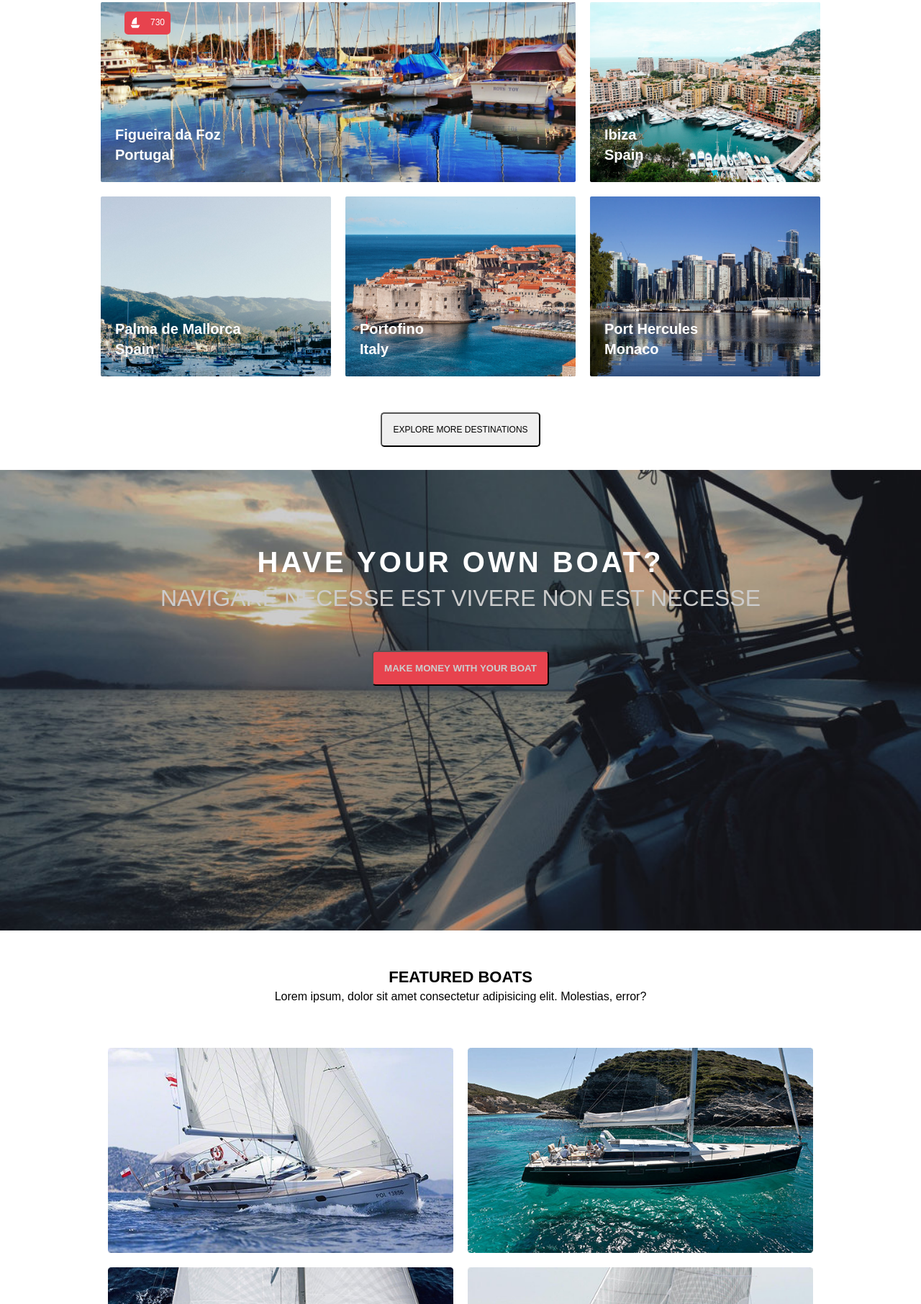
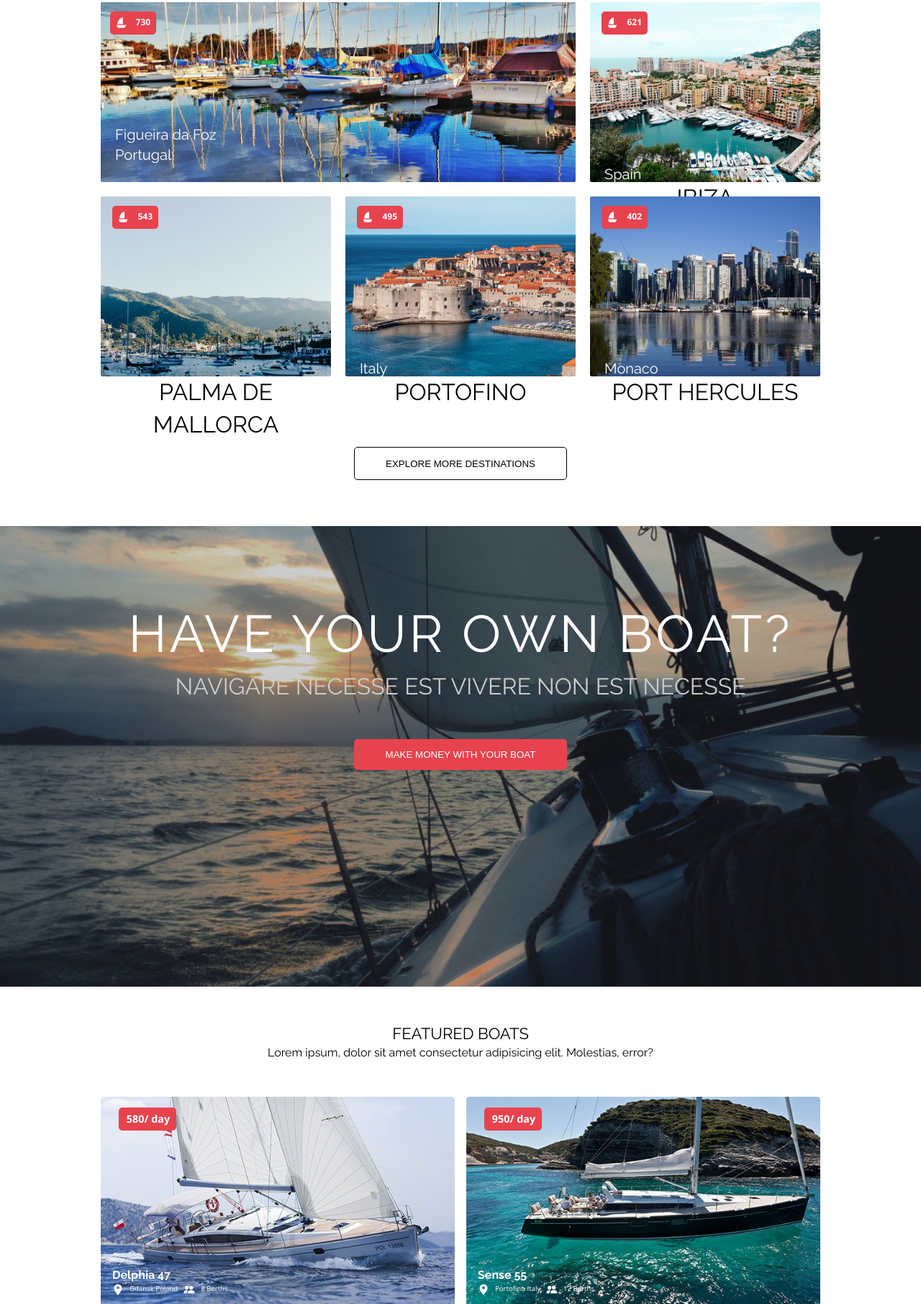
Before and after one commit to Diegoireland1975/Nava-Boat, a plain HTML site: page index.html in a window 1280 px wide. Shown: the part 988-2800 px from the top of the page at 72% size. Drawn offline with nearby package versions, Linux system fonts and the light colour scheme.

Commit message:
added icons and boats name in featured boats section

```diff
--- a/css/master.css
+++ b/css/master.css
@@ -1,3 +1,6 @@
+@import url("https://fonts.googleapis.com/css2?family=Raleway:wght@400;700&display=swap");
+@import url("https://fonts.googleapis.com/css2?family=Open+Sans:wght@400;700&display=swap");
+
 *,
 *:before,
 *:after {
@@ -6,11 +9,14 @@
   padding: 0;
 }
 body {
-  font-family: Arial, Helvetica, sans-serif;
+  font-family: "Raleway", sans-serif;
   line-height: 1.4;
   overflow-x: hidden;
 }
 
+a {
+  text-decoration: none;
+}
 ul {
   list-style: none;
 }
@@ -32,6 +38,58 @@ img {
   display: block;
 }
 
+.text-center {
+  text-align: center;
+}
+
+.center {
+  display: flex;
+  justify-content: center;
+  align-items: center;
+  margin: 3rem 0 2rem;
+}
+/* Buttons */
+.btn {
+  padding: 0.9rem 2.7rem;
+  border-radius: 5px;
+  text-transform: uppercase;
+  display: inline-block;
+  border: 0;
+  transition: 0.4s ease;
+  white-space: nowrap;
+}
+
+.btn-icon {
+  position: relative;
+  border-top-left-radius: 0;
+  border-bottom-left-radius: 0;
+}
+.btn-icon:before {
+  content: "";
+  top: 20%;
+  left: 13%;
+  position: absolute;
+  background: url(../img/sailboat.svg) no-repeat;
+  background-size: 1.2rem 1.2rem;
+  height: 18px;
+  width: 16px;
+}
+.btn:hover {
+  color: #ccc;
+  background: #e7434e;
+  cursor: pointer;
+}
+
+.btn-primary {
+  background: #e7434e;
+  color: white;
+}
+
+.btn-secondary {
+  background: #fff;
+  color: #000;
+  border: 1px solid #000;
+}
 /* Header */
 header {
   background: url(../img/bow2.jpg) no-repeat center center/cover;
@@ -45,7 +103,7 @@ header h2,
   text-align: center;
   padding-top: 100px;
   color: white;
-  font-weight: bold;
+  font-weight: 400;
   letter-spacing: 4px;
 }
 header p {
@@ -107,39 +165,12 @@ header p {
   outline: 0;
 }
 
+#find-boat button {
+  position: relative;
+  right: 0.3rem;
+}
 ::placeholder {
   font-size: 0.6rem;
-}
-#find-boat button {
-  background: #e7434e;
-  color: white;
-  padding: 0.9rem 1.5rem;
-  border-radius: 5px;
-  text-transform: uppercase;
-  display: inline-block;
-  border: 0;
-  position: relative;
-  width: 200px;
-  position: relative;
-  right: 0.3rem;
-  transition: 0.4s ease;
-}
-
-#find-boat button:before {
-  content: "";
-  top: 15%;
-  left: 15%;
-  position: absolute;
-  background: url(../img/sailboat.svg);
-  background-size: 1.5rem 1.5rem;
-  height: 24px;
-  width: 24px;
-  margin-right: 0.3rem;
-}
-#find-boat button:hover {
-  color: #ccc;
-  background: #e7434e;
-  cursor: pointer;
 }
 
 /* Destinations */
@@ -172,21 +203,6 @@ header p {
   color: #333;
 }
 
-#destinations button {
-  margin-top: 100px;
-  text-align: center;
-  margin: auto;
-  display: block;
-  padding: 15px;
-  border-radius: 5px;
-  text-transform: uppercase;
-  font-size: 12px;
-  transition: 0.4s ease;
-}
-#destinations button:hover {
-  background: #e7434e;
-  cursor: pointer;
-}
 /* Gallery */
 #gallery {
   text-align: center;
@@ -197,6 +213,7 @@ header p {
   text-transform: uppercase;
   margin-bottom: 10px;
   font-size: 2rem;
+  font-weight: 400;
 }
 
 #gallery p {
@@ -238,6 +255,8 @@ header p {
 .gallery .icon .number {
   color: #fff;
   font-size: 12px;
+  font-weight: 700;
+  font-family: "Open Sans", sans-serif;
 }
 .gallery .icon-boat {
   width: 0.9rem;
@@ -266,6 +285,7 @@ header p {
   color: white;
   text-align: left;
   font-size: 20px;
+  font-weight: 400;
 }
 
 /* Ownboat */
@@ -278,7 +298,6 @@ header p {
   align-items: center;
 }
 #ownboat h2 {
-  font-weight: bold;
   text-align: center;
   text-transform: uppercase;
   color: white;
@@ -290,20 +309,8 @@ header p {
   font-size: 1.5rem;
   margin-bottom: 50px;
 }
-#ownboat button {
-  display: inline-block;
-  padding: 15px;
-  color: #ccc;
-  text-transform: uppercase;
-  background: #e7434e;
-  border-radius: 5px;
-  font-weight: bold;
-}
-#ownboat button:hover {
-  color: #e7434e;
-  background: #ccc;
-  cursor: pointer;
-}
+
+/* Featured boats */
 .featured-boats {
   text-align: center;
   padding: 50px 0;
@@ -311,15 +318,55 @@ header p {
 .featured-boats h3 {
   text-transform: uppercase;
   font-size: 22px;
+  font-weight: 400;
 }
 .boats {
+  display: grid;
+  grid-template-columns: 1fr;
+  gap: 1rem;
   max-width: 1000px;
   margin: 0 auto;
 }
-.boats img {
-  width: 50%;
-  float: left;
-  padding: 10px;
+
+.boats .boat {
+  position: relative;
+}
+
+.boats .icon {
+  position: absolute;
+  width: 5rem;
+  height: 2rem;
+  top: 5%;
+  left: 5%;
+  background: #e7434e;
+  border-radius: 5px;
+  color: #fff;
+  padding: 0.7rem;
+  font-size: 0.9rem;
+  font-family: "Open Sans", sans-serif;
+  white-space: nowrap;
+  display: flex;
+  align-items: center;
+  font-weight: 700;
+}
+
+.boats-name {
+  position: absolute;
+  bottom: 0;
+  left: 0;
+  padding: 1rem;
+  color: #fff;
+  font-family: inherit;
+  font-weight: 100;
+}
+.boats-info {
+  display: flex;
+  gap: 0.5rem;
+  font-size: 0.6rem;
+  font-family: "Open Sans", sans-serif;
+}
+.boats-info img {
+  width: 1rem;
 }
 
 @media (min-width: 768px) {
@@ -328,7 +375,7 @@ header p {
     align-items: center;
   }
   header h2,
-  #ownboat p {
+  #ownboat h2 {
     font-size: 4.5rem;
   }
   #ownboat p,
@@ -344,8 +391,15 @@ header p {
     grid-template-rows: repeat(2, 250px);
   }
 
+  .gallery .box1 .icon {
+    left: 2%;
+  }
   .box1 {
     grid-column: 1/3;
+  }
+
+  .boats {
+    grid-template-columns: repeat(2, 1fr);
   }
 }
 
--- a/index.html
+++ b/index.html
@@ -27,7 +27,7 @@
     <form action="process.php">
       <div id="find-boat">
         <input type="text" name="name" id="name" placeholder="what is your destinations sailor?">
-        <button type="submit">find a boat</button>
+        <button class="btn btn-primary btn-icon" type="submit">find a boat</button>
       </div>
     </form>
   </header>
@@ -64,50 +64,128 @@
             <img src="img/sailboat.svg" alt="sailboat icon" class="icon-boat">
           </div>
         </div>
-        <div class="box2 box"><img src="img/ibiza.jpg" alt="ibiza island">
-          <h4>Ibiza<br>Spain</h4>
+        <div class="box2 box">
+          <img src="img/ibiza.jpg" alt="ibiza island">
+          <h3>Ibiza</h3>
+          <h4>Spain</h4>
+          <div class="icon">
+            <span class="number">621</span>
+            <img src="img/sailboat.svg" alt="sailboat icon" class="icon-boat">
+          </div>
         </div>
         <div class="box3 box">
           <img src="img/palma-de-mallorca.jpg" alt="palma de mallorca">
-          <h4>Palma de Mallorca<br>Spain</h4>
+          <h3>Palma de Mallorca</h3>
+          <h4>Spain</h4>
+          <div class="icon">
+            <span class="number">543</span>
+            <img src="img/sailboat.svg" alt="sailboat icon" class="icon-boat">
+          </div>
         </div>
         <div class="box4 box">
           <img src="img/portofino.jpg" alt="portofino italy">
-          <h4>Portofino<br>Italy</h4>
+          <h3>Portofino</h3>
+          <h4>Italy</h4>
+          <div class="icon">
+            <span class="number">495</span>
+            <img src="img/sailboat.svg" alt="sailboat icon" class="icon-boat">
+          </div>
         </div>
-        <div class="box5">
+        <div class="box5 box">
           <img src="img/port-hercules.jpg" alt="port-hercules">
-          <h4>Port Hercules<br>Monaco</h4>
+          <h3>Port Hercules</h3>
+          <h4>Monaco</h4>
+          <div class="icon">
+            <span class="number">402</span>
+            <img src="img/sailboat.svg" alt="sailboat icon" class="icon-boat">
+          </div>
         </div>
       </div>
     </div>
-    <button>Explore more destinations</button>
+    <div class="center">
+      <button class="btn btn-secondary">Explore more destinations</button>
+    </div>
   </section>
-
+  <!-- Ownboat -->
   <section id="ownboat">
     <h2>have your own boat?</h2>
     <p>navigare necesse est vivere non est necesse</p>
-    <button>make money with your boat</button>
+    <button class="btn btn-primary" type="submit">make money with your boat</button>
   </section>
-
+  <!-- Featured boats -->
   <section id="featured-boats">
     <div class="featured-boats">
       <h3>Featured Boats</h3>
       <p>Lorem ipsum, dolor sit amet consectetur adipisicing elit. Molestias, error?</p>
     </div>
+
     <div class="boats">
-      <div class="boat1"><img src="img/delphia47.jpg" alt="boat delphia 47"></div>
-      <div class="boat1"><img src="img/sense55.jpg" alt="boat sense 55"></div>
-      <div class="boat1"><img src="img/cruiser51.jpg" alt="boat cruiser 51"></div>
-      <div class="boat1"><img src="img/cruiser41.jpg" alt="boat cruiser 41s"></div>
+      <!-- boat 1 -->
+      <div class="boat boat1">
+        <img src="img/delphia47.jpg" alt="boat delphia 47">
+        <div class="icon">
+          <span class="number">580/ day</span>
+        </div>
+        <div class="boats-name">
+          <h4>Delphia 47</h4>
+          <div class="boats-info">
+            <img src="img/map.svg" alt="location icon">Gdansk Poland
+            <img src="img/people.svg" alt="people icon">8 Berths
+          </div>
+        </div>
+      </div>
+      <!-- boat 2 -->
+      <div class="boat boat2">
+        <img src="img/sense55.jpg" alt="boat sense 55">
+        <div class="icon">
+          <span class="number">950/ day</span>
+        </div>
+
+        <div class="boats-name">
+          <h4>Sense 55</h4>
+          <div class="boats-info">
+            <img src="img/map.svg" alt="location icon">Portofino Italy
+            <img src="img/people.svg" alt="people icon"> 12 Berths
+          </div>
+        </div>
+      </div>
+      <!-- boat 3 -->
+      <div class="boat boat3">
+        <img src="img/cruiser51.jpg" alt="boat cruiser 51">
+        <div class="icon">
+          <span class="number">820/ day</span>
+        </div>
+        <div class="boats-name">
+          <h4>Crusier 51</h4>
+          <div class="boats-info">
+            <img src="img/map.svg" alt="location icon">Palma de Mallorca Spain
+
+          </div>
+        </div>
+      </div>
+      <!-- boat 4 -->
+      <div class="boat boat4">
+        <img src="img/cruiser41.jpg" alt="boat cruiser 41s">
+        <div class="icon">
+          <span class="number">400/ day</span>
+        </div>
+        <div class="boats-name">
+          <h4>Crusier 41S</h4>
+          <div class="boats-info">
+            <img src="img/map.svg" alt="location icon">Lisbon Portugal
+            <img src="img/people.svg" alt="people icon"> 8 Berths
+          </div>
+        </div>
+      </div>
     </div>
   </section>
 
+  <div class="center">
+    <button class="btn btn-secondary">Load More Boats</button>
+  </div>
 
+  <footer class="footer-main">
 
-
-
-
-
+  </footer>
 </body>
 </html>
```
Also changed, not shown: img/map.svg (added), img/people.svg (added).
